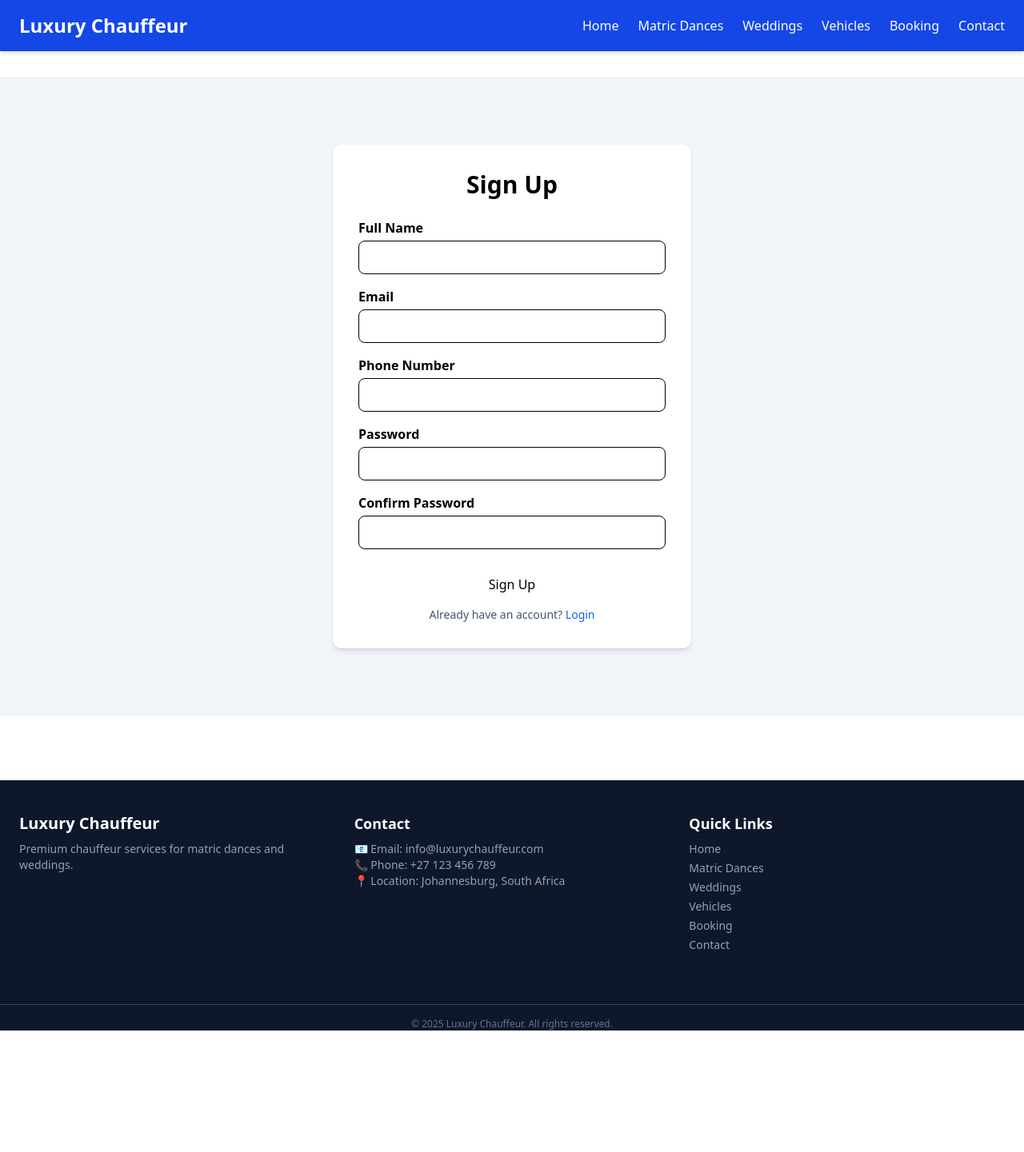
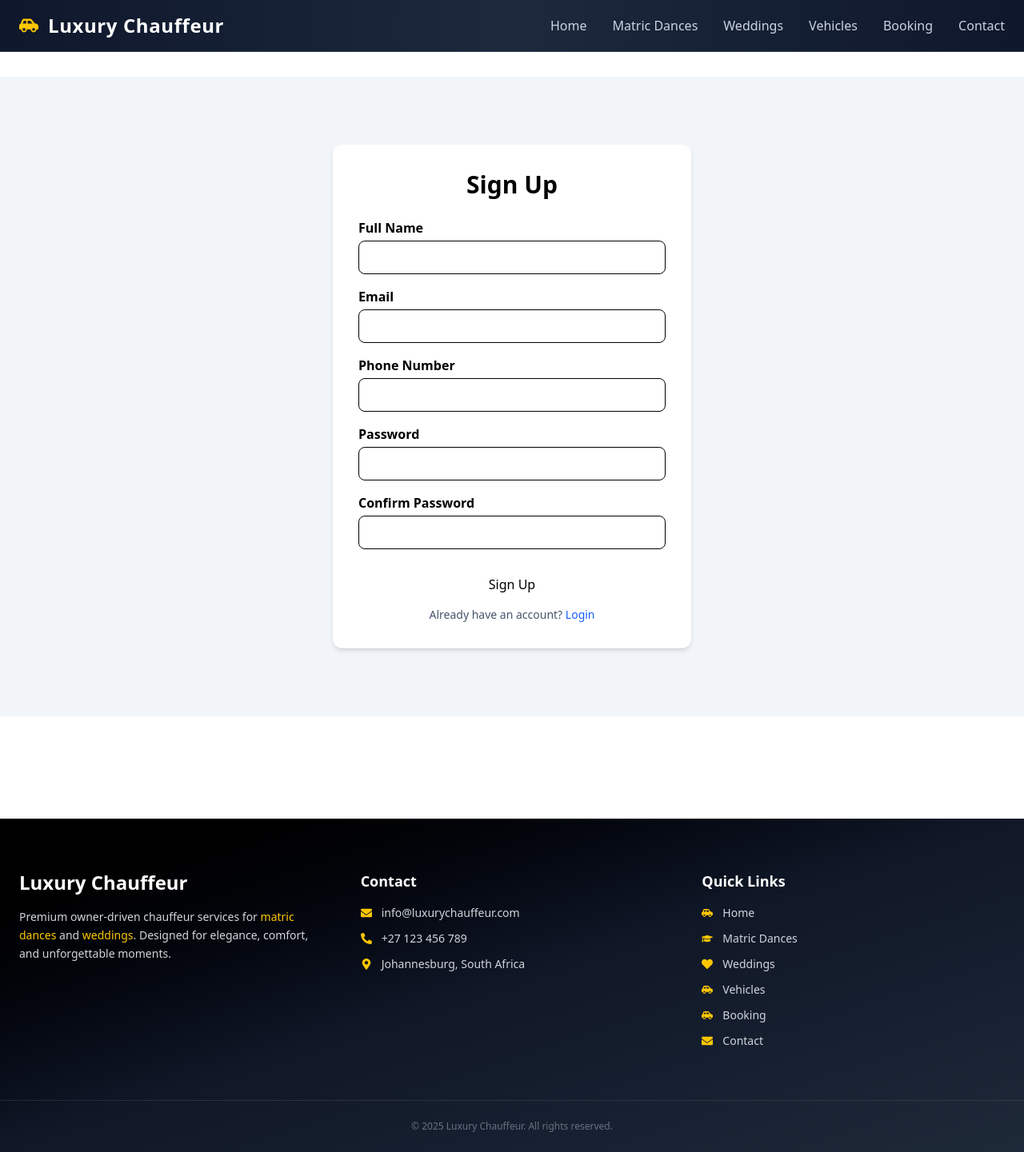
Before and after one commit to Matuku45/luxury-chauffeur-booking-system, a React (Vite) app: page /signup in a window 1280 px wide. Shown: the whole page at 80% size. Before the commit the page ends 1289 px from the top, so only its background shows below. Built offline with nearby package versions, Linux system fonts and the light colour scheme.

Commit message:
added some nice gradient

```diff
--- a/src/components/Footer.jsx
+++ b/src/components/Footer.jsx
@@ -1,42 +1,89 @@
 import React from "react";
+import {
+  FaEnvelope,
+  FaPhoneAlt,
+  FaMapMarkerAlt,
+  FaCarSide,
+  FaHeart,
+  FaGraduationCap,
+} from "react-icons/fa";
+import { Link } from "react-router-dom";
 
 const Footer = () => {
   return (
-    <footer className="bg-slate-900 text-white mt-20">
-      <div className="max-w-7xl mx-auto px-6 py-10 grid grid-cols-1 md:grid-cols-3 gap-6">
+    <footer className="bg-gradient-to-br from-black via-gray-900 to-gray-800 text-gray-300 mt-32">
 
-        {/* Company Info */}
+      <div className="max-w-7xl mx-auto px-6 py-16 grid grid-cols-1 md:grid-cols-3 gap-12">
+
+        {/* BRAND */}
         <div>
-          <h2 className="text-xl font-bold mb-2">Luxury Chauffeur</h2>
-          <p className="text-slate-400 text-sm">
-            Premium chauffeur services for matric dances and weddings.
+          <h2 className="text-2xl font-extrabold text-white mb-4">
+            Luxury Chauffeur
+          </h2>
+          <p className="text-sm leading-relaxed">
+            Premium owner-driven chauffeur services for
+            <span className="text-yellow-400"> matric dances </span>
+            and
+            <span className="text-yellow-400"> weddings</span>.
+            Designed for elegance, comfort, and unforgettable moments.
           </p>
         </div>
 
-        {/* Contact Info */}
+        {/* CONTACT */}
         <div>
-          <h3 className="text-lg font-semibold mb-2">Contact</h3>
-          <p className="text-slate-400 text-sm">📧 Email: info@luxurychauffeur.com</p>
-          <p className="text-slate-400 text-sm">📞 Phone: +27 123 456 789</p>
-          <p className="text-slate-400 text-sm">📍 Location: Johannesburg, South Africa</p>
+          <h3 className="text-lg font-semibold text-white mb-4">Contact</h3>
+
+          <ul className="space-y-3 text-sm">
+            <li className="flex items-center gap-3">
+              <FaEnvelope className="text-yellow-400" />
+              info@luxurychauffeur.com
+            </li>
+            <li className="flex items-center gap-3">
+              <FaPhoneAlt className="text-yellow-400" />
+              +27 123 456 789
+            </li>
+            <li className="flex items-center gap-3">
+              <FaMapMarkerAlt className="text-yellow-400" />
+              Johannesburg, South Africa
+            </li>
+          </ul>
         </div>
 
-        {/* Quick Links */}
+        {/* LINKS */}
         <div>
-          <h3 className="text-lg font-semibold mb-2">Quick Links</h3>
-          <ul className="text-slate-400 text-sm space-y-1">
-            <li>Home</li>
-            <li>Matric Dances</li>
-            <li>Weddings</li>
-            <li>Vehicles</li>
-            <li>Booking</li>
-            <li>Contact</li>
+          <h3 className="text-lg font-semibold text-white mb-4">Quick Links</h3>
+
+          <ul className="space-y-3 text-sm">
+            <li className="flex items-center gap-3 hover:text-yellow-400 transition">
+              <FaCarSide className="text-yellow-400" />
+              <Link to="/">Home</Link>
+            </li>
+            <li className="flex items-center gap-3 hover:text-yellow-400 transition">
+              <FaGraduationCap className="text-yellow-400" />
+              <Link to="/matric-dances">Matric Dances</Link>
+            </li>
+            <li className="flex items-center gap-3 hover:text-yellow-400 transition">
+              <FaHeart className="text-yellow-400" />
+              <Link to="/weddings">Weddings</Link>
+            </li>
+            <li className="flex items-center gap-3 hover:text-yellow-400 transition">
+              <FaCarSide className="text-yellow-400" />
+              <Link to="/vehicles">Vehicles</Link>
+            </li>
+            <li className="flex items-center gap-3 hover:text-yellow-400 transition">
+              <FaCarSide className="text-yellow-400" />
+              <Link to="/booking">Booking</Link>
+            </li>
+            <li className="flex items-center gap-3 hover:text-yellow-400 transition">
+              <FaEnvelope className="text-yellow-400" />
+              <Link to="/contact">Contact</Link>
+            </li>
           </ul>
         </div>
       </div>
 
-      {/* Bottom Bar */}
-      <div className="border-t border-slate-700 mt-6 pt-4 text-center text-slate-500 text-xs">
+      {/* COPYRIGHT */}
+      <div className="border-t border-white/10 py-6 text-center text-xs text-gray-500">
         © {new Date().getFullYear()} Luxury Chauffeur. All rights reserved.
       </div>
     </footer>
--- a/src/components/Header.jsx
+++ b/src/components/Header.jsx
@@ -1,49 +1,72 @@
 import React, { useState } from "react";
 import { Link } from "react-router-dom";
+import { FaCarSide, FaBars, FaTimes } from "react-icons/fa";
 
 const Header = () => {
   const [menuOpen, setMenuOpen] = useState(false);
 
   return (
-    <header className="fixed top-0 w-full bg-blue-700 text-white z-50 shadow-md">
+    <header className="fixed top-0 w-full z-50 bg-gradient-to-r from-slate-900 via-slate-800 to-slate-900 border-b border-slate-700">
       <div className="max-w-7xl mx-auto flex justify-between items-center px-6 py-4">
 
-        {/* Logo */}
-        <Link to="/" className="text-2xl font-bold">
-          Luxury Chauffeur
+        {/* LOGO */}
+        <Link
+          to="/"
+          className="flex items-center gap-3 text-white text-2xl font-bold tracking-wide"
+        >
+          <FaCarSide className="text-yellow-400" />
+          <span className="hover:text-yellow-400 transition">
+            Luxury Chauffeur
+          </span>
         </Link>
 
-        {/* Desktop Navigation */}
-        <nav className="hidden md:flex space-x-6 font-medium">
-          <Link to="/" className="hover:text-yellow-400 transition">Home</Link>
-          <Link to="/matric-dances" className="hover:text-yellow-400 transition">Matric Dances</Link>
-          <Link to="/weddings" className="hover:text-yellow-400 transition">Weddings</Link>
-          <Link to="/vehicles" className="hover:text-yellow-400 transition">Vehicles</Link>
-          <Link to="/booking" className="hover:text-yellow-400 transition">Booking</Link>
-          <Link to="/contact" className="hover:text-yellow-400 transition">Contact</Link>
+        {/* DESKTOP NAV */}
+        <nav className="hidden md:flex space-x-8 text-slate-300 font-medium">
+          {["Home", "Matric Dances", "Weddings", "Vehicles", "Booking", "Contact"].map(
+            (item) => (
+              <Link
+                key={item}
+                to={`/${item.toLowerCase().replace(" ", "-")}`}
+                className="relative group hover:text-yellow-400 transition"
+              >
+                {item}
+                <span className="absolute left-0 -bottom-1 w-0 h-[2px] bg-yellow-400 transition-all group-hover:w-full"></span>
+              </Link>
+            )
+          )}
         </nav>
 
-        {/* Mobile Menu Button */}
+        {/* MOBILE BUTTON */}
         <button
-          className="md:hidden text-2xl font-bold"
+          className="md:hidden text-2xl text-slate-300 hover:text-yellow-400 transition"
           onClick={() => setMenuOpen(!menuOpen)}
         >
-          ☰
+          {menuOpen ? <FaTimes /> : <FaBars />}
         </button>
       </div>
 
-      {/* Mobile Menu */}
+      {/* MOBILE MENU */}
       {menuOpen && (
-        <div className="md:hidden bg-blue-800 px-6 py-4 space-y-4 text-center">
-          <Link to="/" onClick={() => setMenuOpen(false)} className="block hover:text-yellow-400 transition">Home</Link>
-          <Link to="/matric-dances" onClick={() => setMenuOpen(false)} className="block hover:text-yellow-400 transition">Matric Dances</Link>
-          <Link to="/weddings" onClick={() => setMenuOpen(false)} className="block hover:text-yellow-400 transition">Weddings</Link>
-          <Link to="/vehicles" onClick={() => setMenuOpen(false)} className="block hover:text-yellow-400 transition">Vehicles</Link>
-          <Link to="/booking" onClick={() => setMenuOpen(false)} className="block hover:text-yellow-400 transition">Booking</Link>
-          <Link to="/contact" onClick={() => setMenuOpen(false)} className="block hover:text-yellow-400 transition">Contact</Link>
-      <Link to="/login" onClick={() => setMenuOpen(false)} className="block hover:text-yellow-400 transition">login</Link>
-      <Link to="/signup" onClick={() => setMenuOpen(false)} className="block hover:text-yellow-400 transition">sign Up</Link>
-
+        <div className="md:hidden bg-slate-900 px-6 py-6 space-y-4 text-center border-t border-slate-700">
+          {[
+            { label: "Home", path: "/" },
+            { label: "Matric Dances", path: "/matric-dances" },
+            { label: "Weddings", path: "/weddings" },
+            { label: "Vehicles", path: "/vehicles" },
+            { label: "Booking", path: "/booking" },
+            { label: "Contact", path: "/contact" },
+            { label: "Login", path: "/login" },
+            { label: "Sign Up", path: "/signup" },
+          ].map((link) => (
+            <Link
+              key={link.label}
+              to={link.path}
+              onClick={() => setMenuOpen(false)}
+              className="block text-slate-300 text-lg font-medium hover:text-yellow-400 transition"
+            >
+              {link.label}
+            </Link>
+          ))}
         </div>
       )}
     </header>
```
